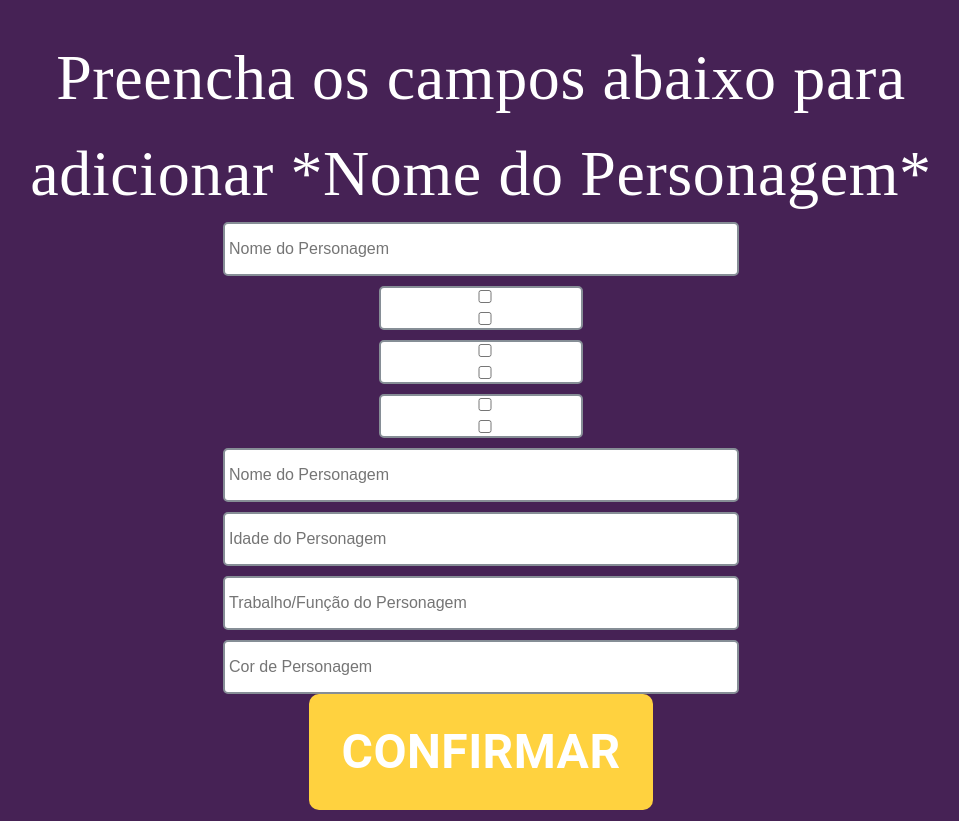
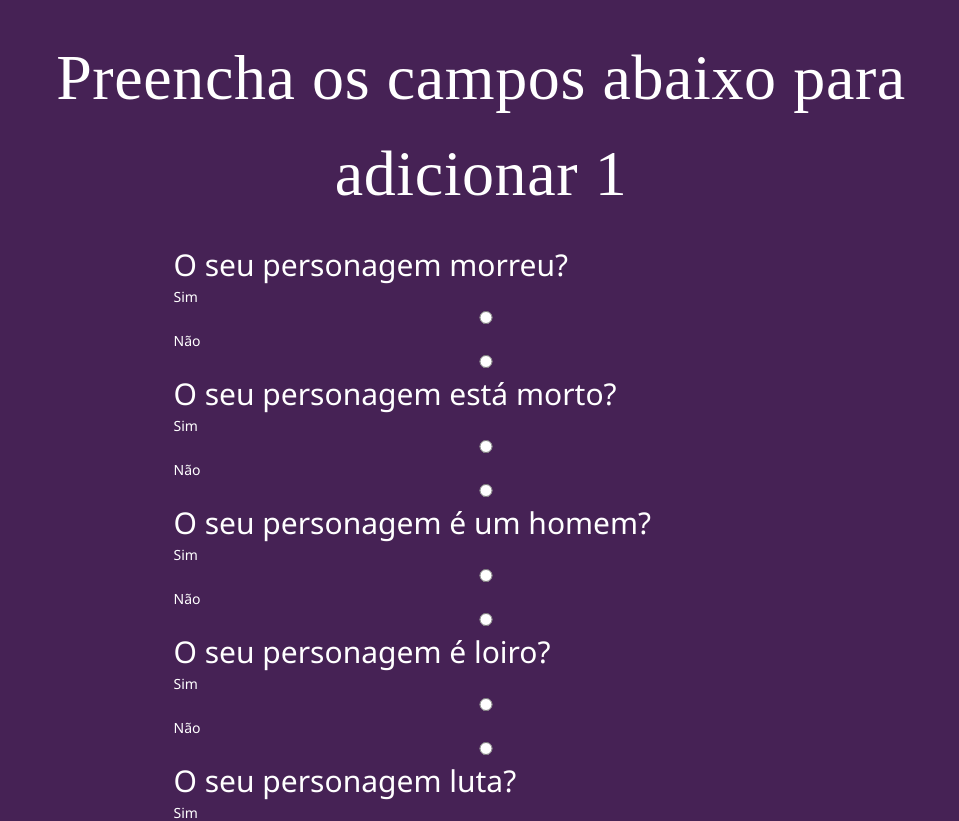
Before and after one commit to Leir-Cruz/Akinator-simulator-client, a React (Vite) app: page /AddCharacter/1 in a window 1280 px wide. Shown: the top 821 px of the page, without its empty margins (159-1118 px from the left). Built offline with nearby package versions, Linux system fonts and the light colour scheme; a web font is replaced by a local one.

Commit message:
[feat] Cadastrar personagem

```diff
--- a/src/components/Select/Select.tsx
+++ b/src/components/Select/Select.tsx
@@ -1,43 +1,52 @@
 import { Box } from '@mui/system';
-import { useState } from 'react';
 
 interface IInput {
-  placeholder: string;
-  onChange: (event: any) => void;
   width?: string;
   height?: string;
   fontSize?: string;
+  label: string;
+  display: string;
+  setValue: (label: string, value: number) => void;
 }
-export const Select = ({ placeholder, width, height, fontSize }: IInput) => {
-  const [service, setService] = useState([false, false, false]);
-
-  const handleOnChange = (position) => {
-    const updatedCheckedState = service.map((item, index) =>
-      index === position ? true : false,
-    );
-
-    setService(updatedCheckedState);
+export const Select = ({ label, display, setValue, width, height, fontSize }: IInput) => {
+  const handleOnChange = (e: any) => {
+    setValue(label, e.target.value);
   };
 
   return (
-    <Box
-      sx={{
-        display: 'flex',
-        alignItems: 'center',
-        justifyContent: 'center',
-        backgroundColor: '#ffffff',
-        width: width ? width : '200px',
-        height: height ? height : '40px',
+    <>
+      <div style={{ color: '#fff' }}>
+        <label
+          style={{
+            border: 'transparent',
+            fontSize: fontSize ? fontSize : '30px',
+            width: '100px',
+            height: '100%',
             borderRadius: '5px',
-        border: '2px solid #868E96',
+            padding: '0 4px',
+            outline: 'none',
           }}
         >
-      <div placeholder={placeholder}>
+          {display}
+        </label>
+        <div onChange={handleOnChange} style={{ color: '#fff' }}>
+          <label
+            style={{
+              border: 'transparent',
+              fontSize: fontSize ? fontSize : '14px',
+              width: '100%',
+              height: '100%',
+              borderRadius: '5px',
+              padding: '0 4px',
+              outline: 'none',
+            }}
+          >
+            Sim
+          </label>
           <input
-          type="checkbox"
-          placeholder={placeholder}
-          checked={service[0]}
-          onChange={() => handleOnChange(0)}
+            type="radio"
+            value={1}
+            name={label}
             style={{
               border: 'transparent',
               fontSize: fontSize ? fontSize : '14px',
@@ -48,11 +57,23 @@ export const Select = ({ placeholder, width, height, fontSize }: IInput) => {
               outline: 'none',
             }}
           />
+          <label
+            style={{
+              border: 'transparent',
+              fontSize: fontSize ? fontSize : '14px',
+              width: '100%',
+              height: '100%',
+              borderRadius: '5px',
+              padding: '0 4px',
+              outline: 'none',
+            }}
+          >
+            Não
+          </label>
           <input
-          type="checkbox"
-          placeholder={placeholder}
-          checked={service[0]}
-          onChange={() => handleOnChange(0)}
+            type="radio"
+            value={-1}
+            name={label}
             style={{
               border: 'transparent',
               fontSize: fontSize ? fontSize : '14px',
@@ -64,6 +85,7 @@ export const Select = ({ placeholder, width, height, fontSize }: IInput) => {
             }}
           />
         </div>
-    </Box>
+      </div>
+    </>
   );
 };
--- a/src/contexts/useContext.tsx
+++ b/src/contexts/useContext.tsx
@@ -24,13 +24,13 @@ interface AddCharacter {
 
 export const translationTable: { [key: string]: string } = {
   Died: 'O seu personagem morreu?',
-  Murder: 'O seu personagem já matou alguem?',
   Dead: 'O seu personagem está morto?',
   Male: 'O seu personagem é um homem?',
   Blonde: 'O seu personagem é loiro?',
   Fight: 'O seu personagem luta?',
   Wall: 'O seu personagem esteve na muralha?',
   Child: 'O seu personagem é uma criança?',
+  Murder: 'O seu personagem já matou alguem?',
   Wild: 'O seu personagem vive depois da muralha?',
   King: 'O seu personagem é um Rei?',
   Love: 'O seu personagem amou alguém?',
--- a/src/pages/AddCharacterPage/index.tsx
+++ b/src/pages/AddCharacterPage/index.tsx
@@ -1,15 +1,16 @@
 import { styled, Typography } from '@mui/material';
 import { useState } from 'react';
-import { useNavigate } from 'react-router';
+import { useNavigate, useParams } from 'react-router';
 
 import { PageButton } from '../../components/Buttons/PageButton';
 import { InputContainer } from '../../components/Containers/InputContainer';
 import { PageContainer } from '../../components/Containers/PageContainer';
 import { Input } from '../../components/Input/Input';
 import { Select } from '../../components/Select/Select';
-import { useGlobalContext } from '../../contexts/useContext';
+import { translationTable, useGlobalContext } from '../../contexts/useContext';
 
 export const AddCharacterPage = () => {
+  const { character } = useParams();
   const { addCharacter } = useGlobalContext();
   const navigate = useNavigate();
 
@@ -21,70 +22,41 @@ export const AddCharacterPage = () => {
     fontFamily: 'Zen Kurenaido',
   }));
 
-  //['Died','Dead','Male','Blonde','Fight','Wall','Child','Murder','Wild','King','Love','Honor']
-  const [age, setAge] = useState<string>('');
-  const [job, setJob] = useState<string>('');
-  const [hairColor, setHairColor] = useState<string>('');
+  const labels: string[] = Object.keys(translationTable);
+  const payloadBase: any = {};
+  labels.forEach((l) => {
+    payloadBase[l] = 1;
+  });
 
-  const [name, setName] = useState<string>('');
-  const [died, setDied] = useState<number>(0);
-  const [dead, setDead] = useState<number>(0);
-  const [male, setMale] = useState<number>(0);
-  const [blonde, setBlonde] = useState<number>(0);
-  const [fight, setFight] = useState<number>(0);
-  const [wall, setWall] = useState<number>(0);
-  const [child, setChild] = useState<number>(0);
-  const [murder, setMurder] = useState<number>(0);
-  const [wild, setWild] = useState<number>(0);
-  const [king, setKing] = useState<number>(0);
-  const [love, setLove] = useState<number>(0);
-  const [honor, setHonor] = useState<number>(0);
+  const [payload, setPayload] = useState(payloadBase);
+
+  const setValue = (label: string, value: number) => {
+    setPayload((payload) => {
+      payload[label] = value;
+      return payload;
+    });
+  };
+
+  const handleSubmit = () => {
+    if (!character) {
+      alert('Nome inexistente!');
+      return;
+    }
+    addCharacter(character, Object.values(payload));
+    alert(`${character} adicionado!`);
+    navigate('/');
+  };
 
   return (
     <PageContainer>
-      <PageTitle>Preencha os campos abaixo para adicionar *Nome do Personagem*</PageTitle>
-
-      <InputContainer>
-        <Input
-          placeholder="Nome do Personagem"
-          onChange={(e: string) => setName(e)}
-          width="40%"
-          height="50px"
-          fontSize="16px"
-        />
-        <Select placeholder="Nome do Personagem" />
-        <Select />
-        <Select />
-        <Input
-          placeholder="Nome do Personagem"
-          onChange={(e: number) => setDied(e)}
-          width="40%"
-          height="50px"
-          fontSize="16px"
-        />
-        <Input
-          placeholder="Idade do Personagem"
-          onChange={(e) => setAge(e)}
-          width="40%"
-          height="50px"
-          fontSize="16px"
-        />
-        <Input
-          placeholder="Trabalho/Função do Personagem"
-          onChange={(e) => setJob(e)}
-          width="40%"
-          height="50px"
-          fontSize="16px"
-        />
-        <Input
-          placeholder="Cor de Personagem"
-          onChange={(e) => setHairColor(e)}
-          width="40%"
-          height="50px"
-          fontSize="16px"
-        />
-      </InputContainer>
-      <PageButton text="Confirmar" width="25%" onClick={() => navigate('/')} />
+      <PageTitle>Preencha os campos abaixo para adicionar {character}</PageTitle>
+      <br />
+      <div>
+        {labels.map((l: string, i) => (
+          <Select key={i} label={l} display={translationTable[l]} setValue={setValue} />
+        ))}
+      </div>
+      <PageButton text="Confirmar" width="25%" onClick={handleSubmit} />
     </PageContainer>
   );
 };
--- a/src/pages/QuestionCharacterPage/index.tsx
+++ b/src/pages/QuestionCharacterPage/index.tsx
@@ -37,7 +37,15 @@ export const QuestionCharacterPage = () => {
           color="#3BCEAC"
           onClick={() => navigate(`/Character/${character}`)}
         />
-        <PageButton text="Não" width="250px" height="50px" color="#CE3B3B" />
+        <PageButton
+          text="Não"
+          width="250px"
+          height="50px"
+          color="#CE3B3B"
+          onClick={() => {
+            navigate('/notFound');
+          }}
+        />
       </Box>
     </PageContainer>
   );
```
Lines whose indentation alone changed are shown as unchanged.
